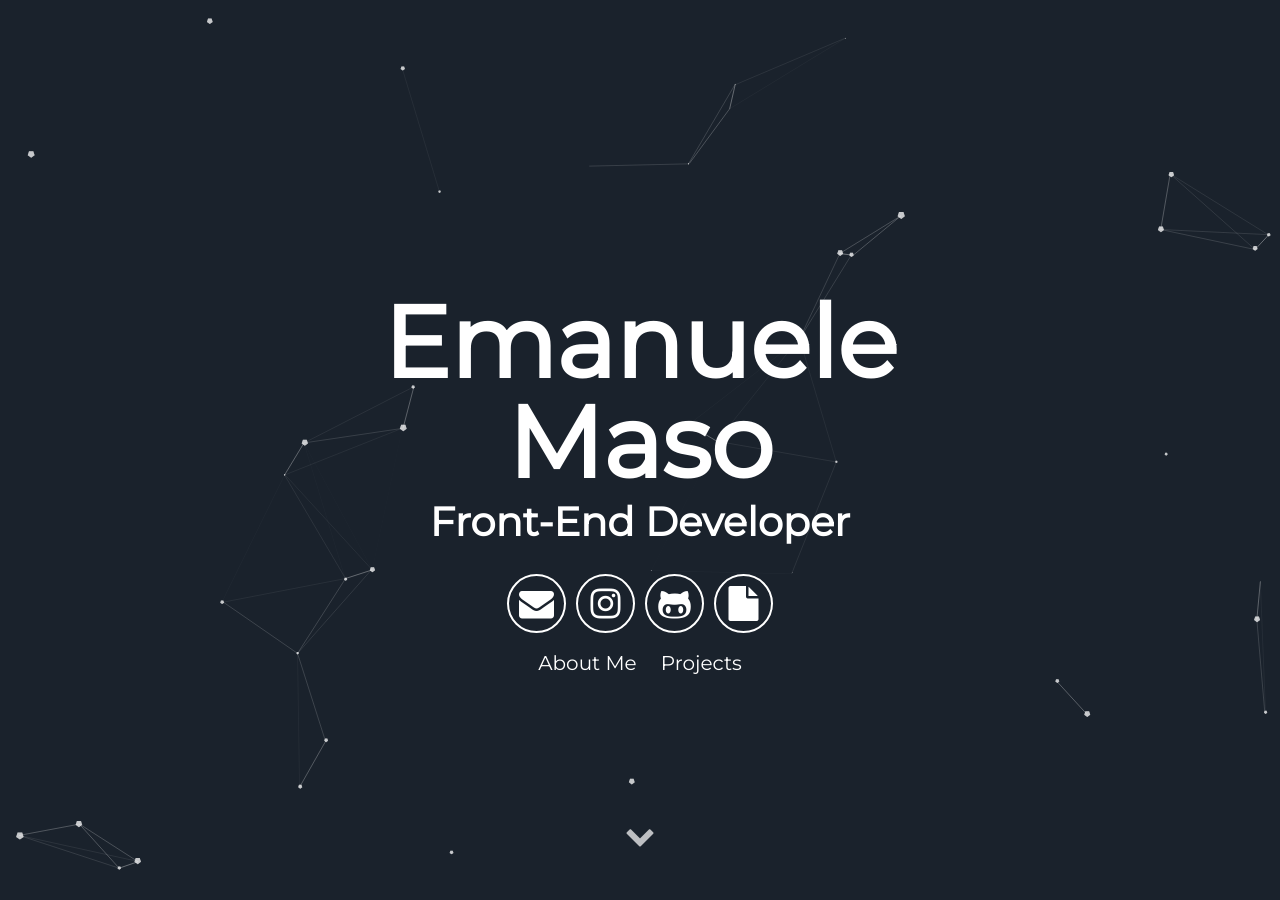
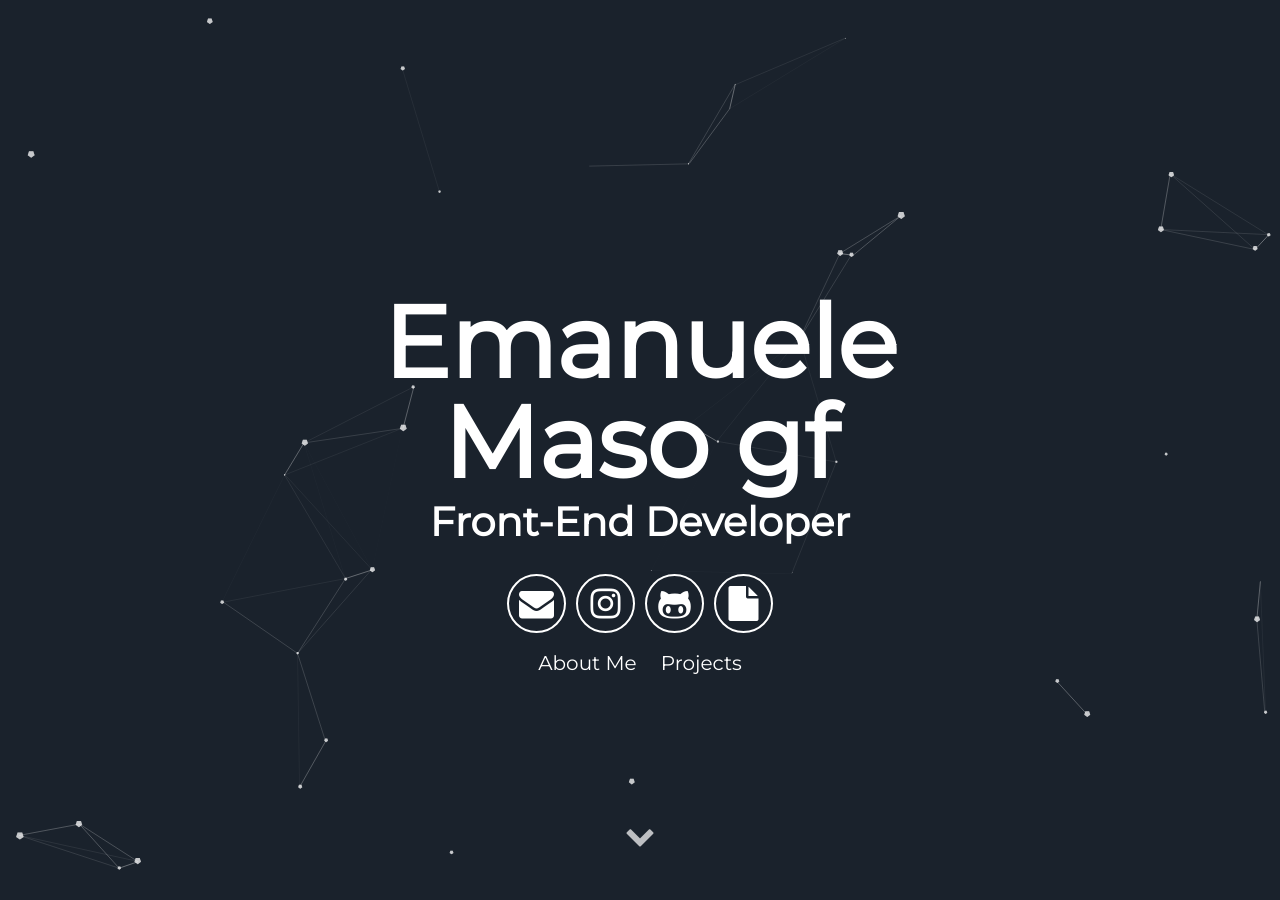
Before and after one commit to ClarkStoro/clarkstoro.github.io, a Jekyll site: the page built from index.html, in a window 1280 px wide and 900 px high. Built offline with Jekyll 4.4.1, drawn with Linux system fonts in a browser that asks for light colours.

Commit message:
Update header.html

```diff
--- a/_includes/header.html
+++ b/_includes/header.html
@@ -1,7 +1,7 @@
 <div id="particles-js">
   <div class="header">
       <h1>
-        <span class="site-title">{{site.username}}</span>
+        <span class="site-title">{{site.username}} gf</span>
         <span class="site-description">{{site.user_title}}</span>
       </h1>
       <div class="header-icons">
```
